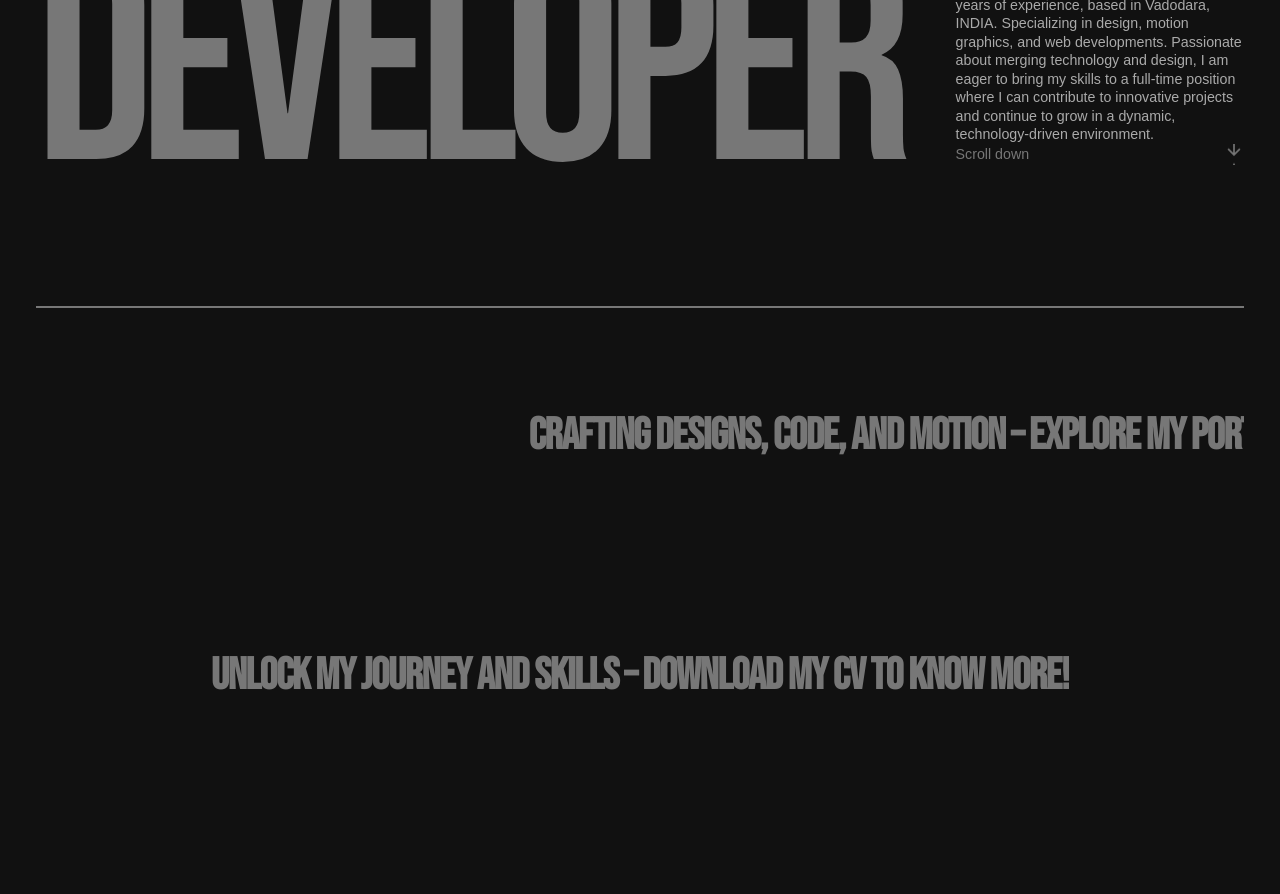
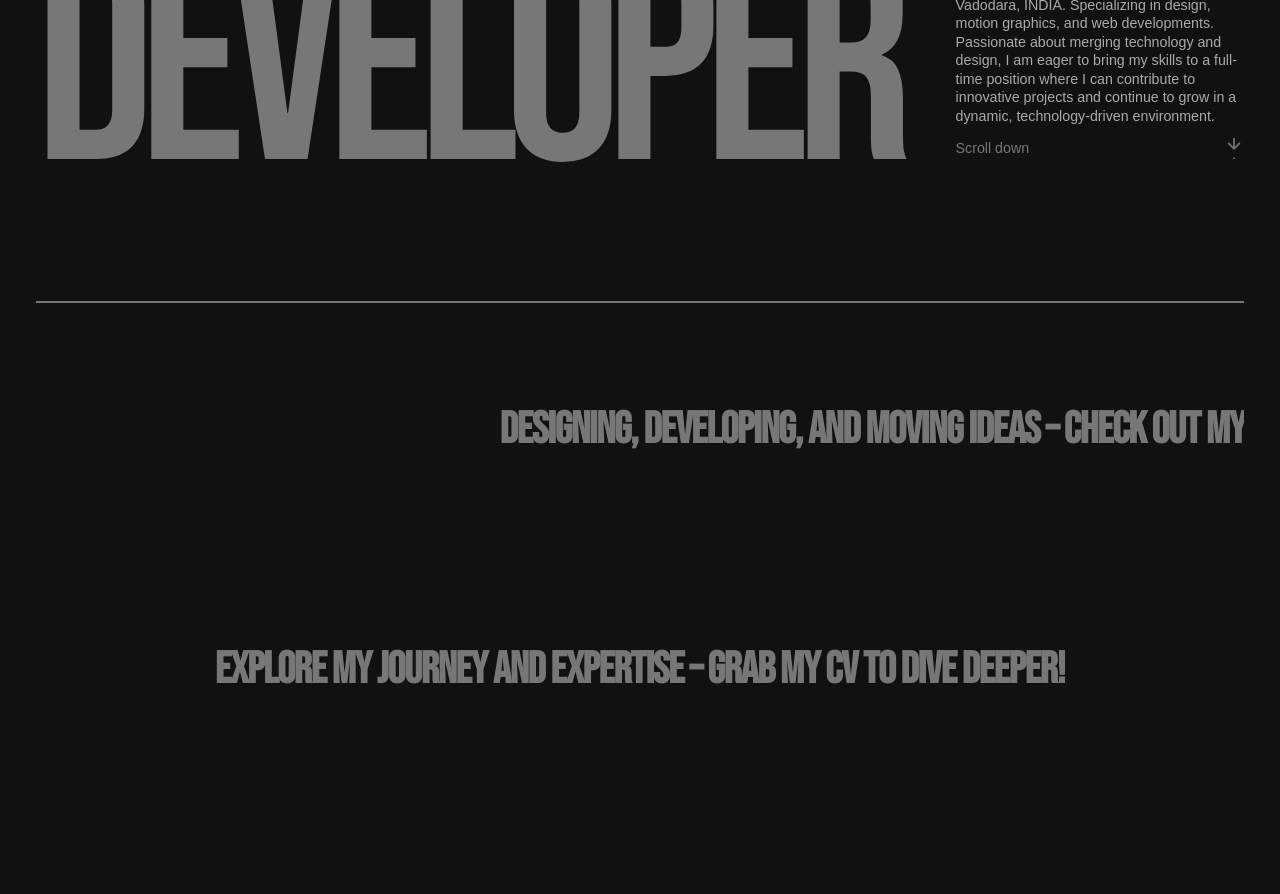
Before and after one commit to contactFakruddin/FakruddinPortfolio, a plain HTML site: page index.html in a window 1280 px wide. Shown: the part 436-1330 px from the top of the page. Drawn offline with nearby package versions, Linux system fonts and the light colour scheme; files whose address does not match are found by name; a web font is replaced by a local one.

Commit message:
Update index.html

```diff
--- a/index.html
+++ b/index.html
@@ -174,7 +174,7 @@
                   <span class="first-word">
                     About
                   </span>
-                  &nbsp; I am an enthusiastic and creative digital designer and web developer with 2 years of experience, based in Vadodara, INDIA. Specializing in design, motion graphics, and web developments. Passionate about merging technology and design, I am eager to bring my skills to a full-time position where I can contribute to innovative projects and continue to grow in a dynamic, technology-driven environment.
+                  &nbsp; I am an enthusiastic and creative digital designer and web developer, based in Vadodara, INDIA. Specializing in design, motion graphics, and web developments. Passionate about merging technology and design, I am eager to bring my skills to a full-time position where I can contribute to innovative projects and continue to grow in a dynamic, technology-driven environment.
                 </p>
                 <div class="hero__scroll">
                   <p>
@@ -221,9 +221,9 @@
             <h1 class="home__projects__project__title is-inview" data-scroll="" data-scroll-direction="horizontal" data-scroll-speed="8">
               <span class="inline-ovh">
                 <div class="title__main">
-                  <span class="slide-up" data-content="Crafting Designs, Code, and Motion – Explore My Portfolio on LinkedIn!" aria-hidden="true">
+                  <span class="slide-up" data-content="Designing, Developing, and Moving Ideas – Check Out My LinkedIn Portfolio!" aria-hidden="true">
                   </span>
-                  Crafting Designs, Code, and Motion – Explore My Portfolio on LinkedIn!
+                  Designing, Developing, and Moving Ideas – Check Out My LinkedIn Portfolio!
                 </div>
               </span>
              </h1>
@@ -290,10 +290,10 @@
             data-scroll-speed="-8" style="transform: matrix3d(1, 0, 0, 0, 0, 1, 0, 0, 0, 0, 1, 0, 0, 0, 0, 1);">
               <span class="inline-ovh">
                 <div id="scrolling-title" class="title__main">
-                  <span class="slide-up" data-content="Unlock my journey and skills – Download my CV to know more!"
+                  <span class="slide-up" data-content="Explore my journey and expertise – Grab my CV to dive deeper!"
                   aria-hidden="true">
                   </span>
-                  Unlock my journey and skills – Download my CV to know more!
+                  Explore my journey and expertise – Grab my CV to dive deeper!
                 </div>
               </span>
             </h1>
```
